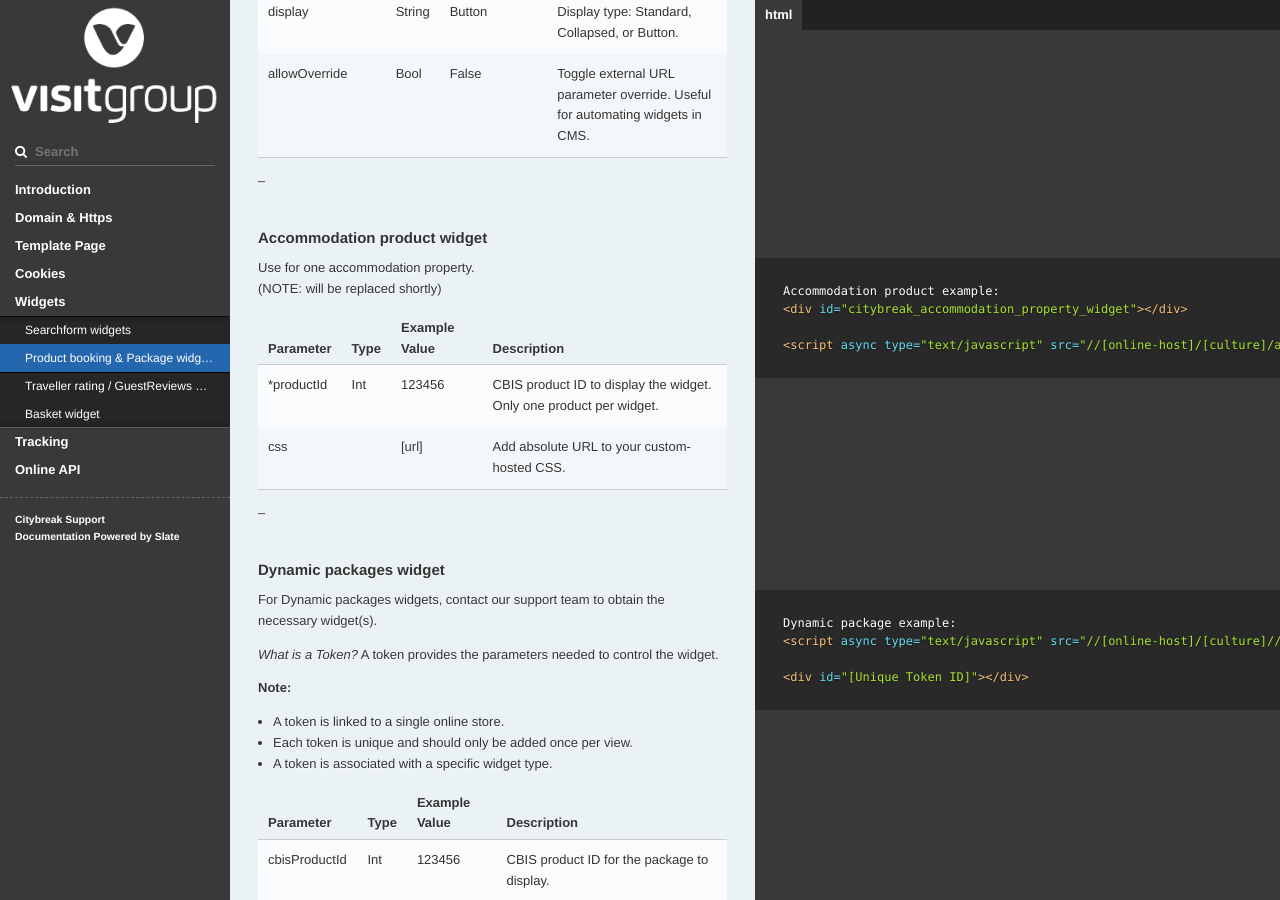
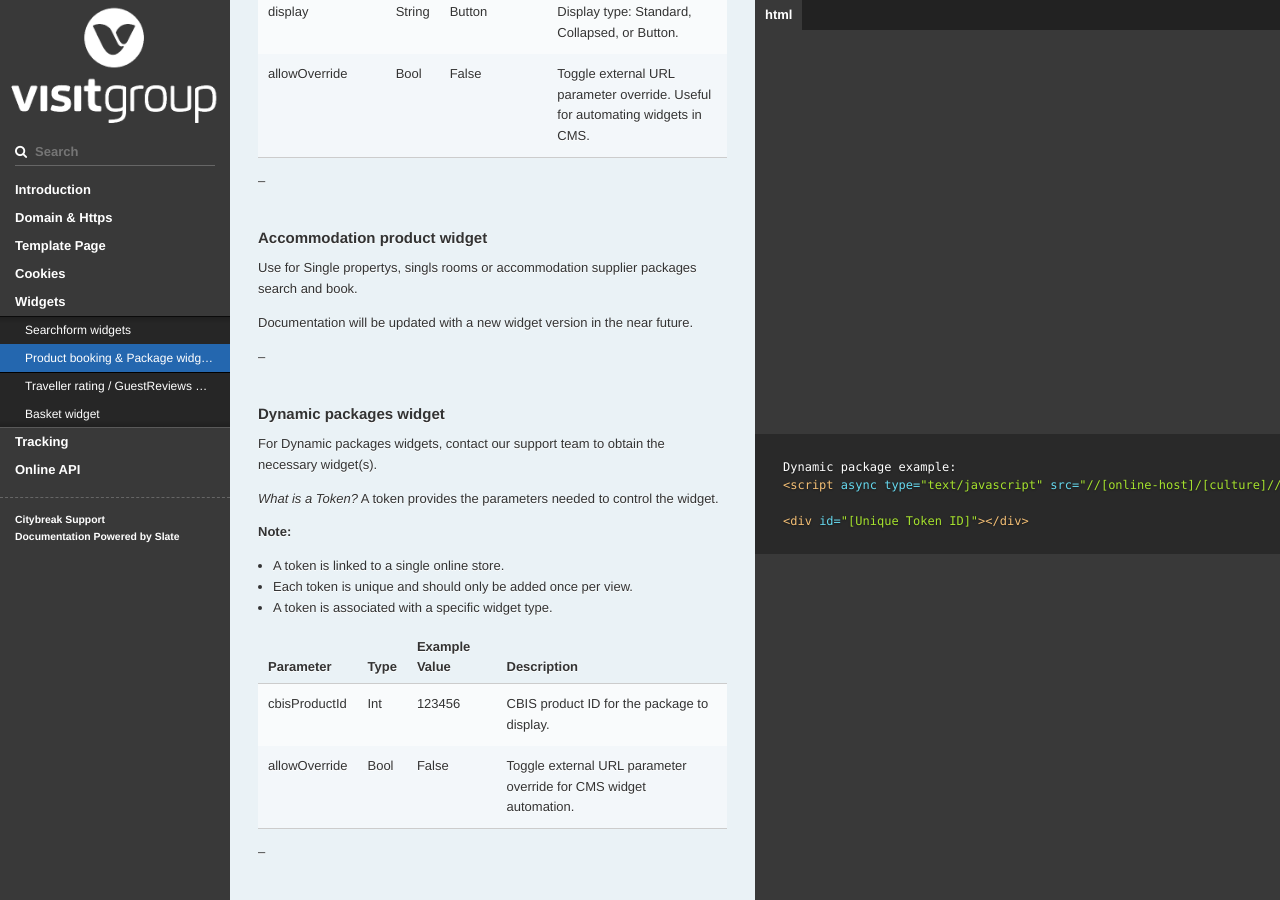
Before and after one commit to visit/citybreak-online-doc, a Jekyll site: the page built from index.md, in a window 1280 px wide and 900 px high, scrolled down 14543 px. Built offline with Jekyll 4.4.1, drawn with Linux system fonts in a browser that asks for light colours; our own code applies the rules of GitHub Pages for plain Markdown files; some of the changed text lies outside the part shown.

Commit message:
Update widgets.md

````diff
--- a/_includes/widgets.md
+++ b/_includes/widgets.md
@@ -40,7 +40,7 @@ Searchform widgets are used if you need a multi-product or a transport searchfor
 
 Use for multi-property accommodation search.
 
-Very soon documentation will be updated with the new widget version.
+Documentation will be updated with a new widget version in the near future.
 
 
 ### Todo searchform widget
@@ -214,19 +214,10 @@ For iTicket BookingFlow widgets, contact our support team and we’ll provide th
 --
 
 ### Accommodation product widget
-```html
-Accommodation product example:
-<div id="citybreak_accommodation_property_widget"></div>
 
-<script async type="text/javascript" src="//[online-host]/[culture]/accommodationPropertyWidget/searchform?productid=[ID]"></script>
-```
-Use for one accommodation property.
-(NOTE: will be replaced shortly)
+Use for Single propertys, singls rooms or accommodation supplier packages search and book.
 
-| Parameter   | Type | Example Value | Description                                                                 |
-|-------------|------|----------------|-----------------------------------------------------------------------------|
-| *productId  | Int  | 123456         | CBIS product ID to display the widget. Only one product per widget.        |
-| css         |      | [url]          | Add absolute URL to your custom-hosted CSS.                                |
+Documentation will be updated with a new widget version in the near future.
 
 --
 
````
Also changed, not shown: other parts of _includes/widgets.md (+2 -2 lines).
